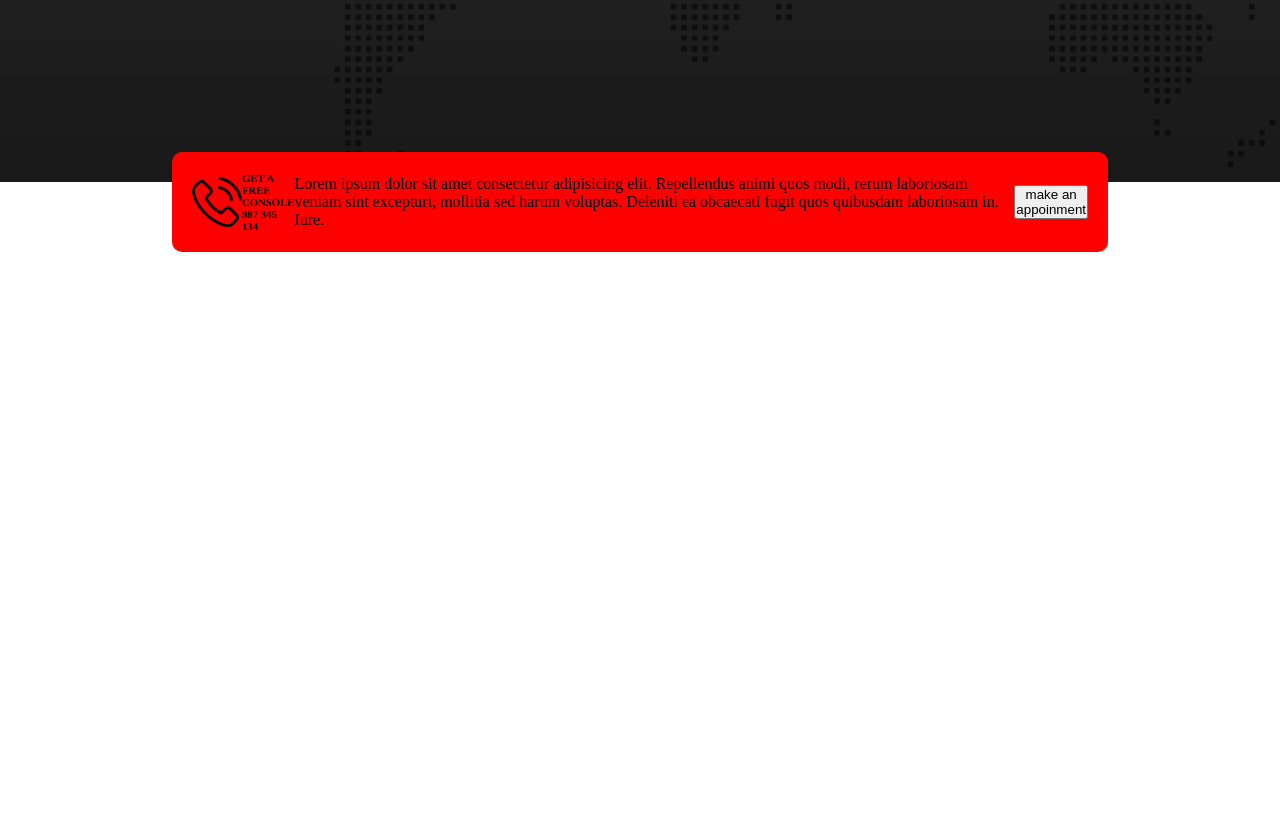
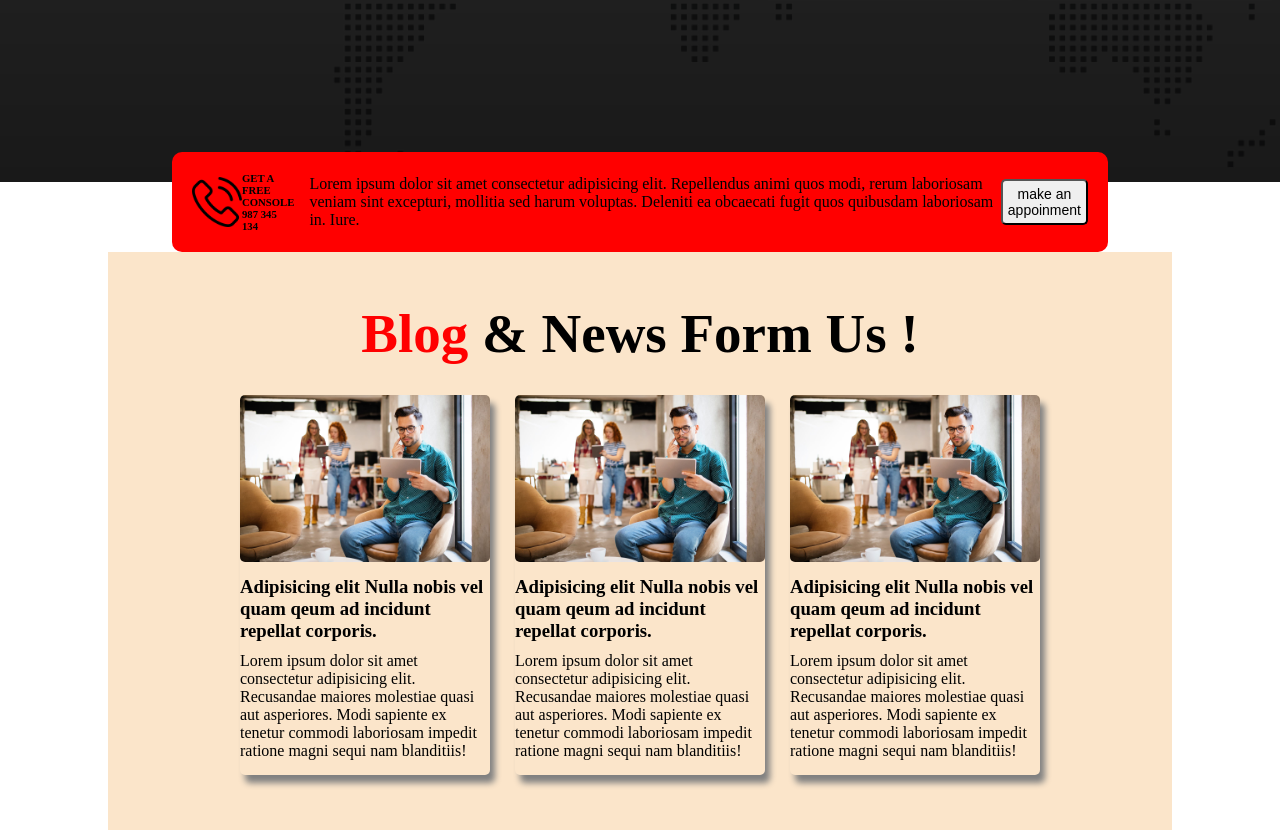
Before and after one commit to joykbiswas/Digital-Agency-website-using-html-and-css, a plain HTML site: page index.html in a window 1280 px wide. Shown: the part 1487-2317 px from the top of the page. Before the commit the page ends 1739 px from the top, so only its background shows below. Drawn offline with Linux system fonts and the light colour scheme.

Commit message:
main section added

```diff
--- a/index.html
+++ b/index.html
@@ -89,8 +89,38 @@
                 <p>Lorem ipsum dolor sit amet consectetur adipisicing elit. Repellendus animi quos modi, rerum laboriosam veniam sint excepturi, mollitia sed harum voluptas. Deleniti ea obcaecati fugit quos quibusdam laboriosam in. Iure.</p>
             </div>
             <div class="appoinment-btn">
-                <button>make an appoinment</button>
+                <button class="apoin-btn">make an appoinment</button>
             </div>
+        </div>
+
+        <!-- Blog & News section start here -->
+        <div class="blog-container">
+            <h1 class="title blog-title"><span class="primary">Blog</span> & News Form Us !</h1>
+
+            <div class="cards">
+                <div class="card">
+                    <img class="blog-img" src="./asset/image/blog-1.jpg" alt="">
+                    <h3 class="card-title">Adipisicing elit Nulla nobis vel quam qeum ad incidunt repellat corporis.
+                    </h3>
+                    <p >Lorem ipsum dolor sit amet consectetur adipisicing elit. Recusandae maiores molestiae quasi aut asperiores. Modi sapiente ex tenetur commodi laboriosam impedit ratione magni sequi nam blanditiis!</p>
+                </div>
+
+                <div class="card">
+                    <img class="blog-img" src="./asset/image/blog-1.jpg" alt="">
+                    <h3 class="card-title">Adipisicing elit Nulla nobis vel quam qeum ad incidunt repellat corporis.
+                    </h3>
+                    <p>Lorem ipsum dolor sit amet consectetur adipisicing elit. Recusandae maiores molestiae quasi aut asperiores. Modi sapiente ex tenetur commodi laboriosam impedit ratione magni sequi nam blanditiis!</p>
+                </div>
+
+                <div class="card">
+                    <img class="blog-img" src="./asset/image/blog-1.jpg" alt="">
+                    <h3 class="card-title">Adipisicing elit Nulla nobis vel quam qeum ad incidunt repellat corporis.
+                    </h3>
+                    <p>Lorem ipsum dolor sit amet consectetur adipisicing elit. Recusandae maiores molestiae quasi aut asperiores. Modi sapiente ex tenetur commodi laboriosam impedit ratione magni sequi nam blanditiis!</p>
+                </div>
+            </div>
+
+
         </div>
     </main>
 </body>
--- a/style.css
+++ b/style.css
@@ -123,6 +123,7 @@
     padding-right: 20px;
 
 }
+
 .appoinment-container{
     display: flex;
     justify-content: space-around;
@@ -138,7 +139,47 @@
 .phone-call{
     display: flex;
     align-items: center;
+    padding-right: 15px;
 }
 .phone-icon{
     width: 50px;
 }
+.apoin-btn{
+    font-size: 14px;
+    border-radius: 5px;
+    padding: 5px;
+
+}
+.blog-container{
+    width: 80%;
+    margin: auto;
+    background-color: rgb(251, 229, 202);
+    padding: 20px;
+}
+.blog-title{
+    color: black;
+    text-align: center;
+    margin: 30px;
+}
+.card{
+    width: 250px;
+    height: 380px;
+    box-shadow: 5px 8px 6px gray;
+    border-radius: 5px;
+}
+.blog-img{
+    width: 100%;
+    border-radius: 5px;
+}
+.card-title{
+    margin-top: 10px;
+    margin-bottom: 10px;
+
+}
+
+.cards{
+    display: flex;
+    justify-content: center;
+    gap: 25px;
+    margin-bottom: 35px;
+}
```
